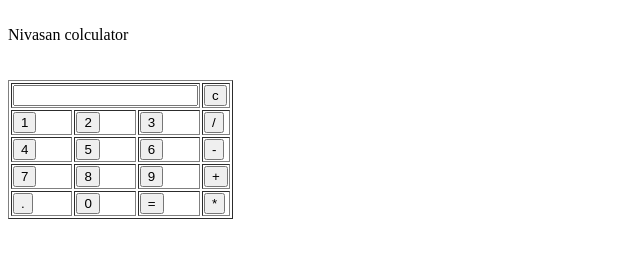
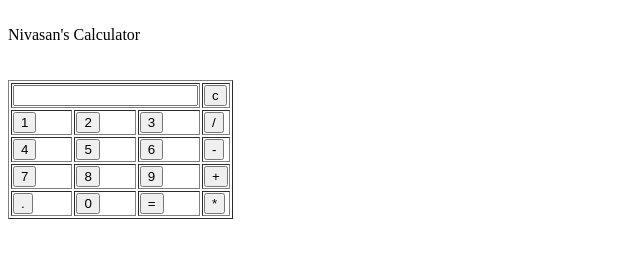
Before and after one commit to NivasanV/Calculator, a plain HTML site: page index.html in a window 1280 px wide. Shown: the full height of the page, 0-640 px from the left. Drawn offline with Linux system fonts and the light colour scheme.

Commit message:
Update index.html

```diff
--- a/index.html
+++ b/index.html
@@ -101,7 +101,7 @@
 
        <body>
 
-          <div class = title >Nivasan colculator</div>
+          <div class = title >Nivasan's Calculator</div>
 
           <table border="1">
 
```
